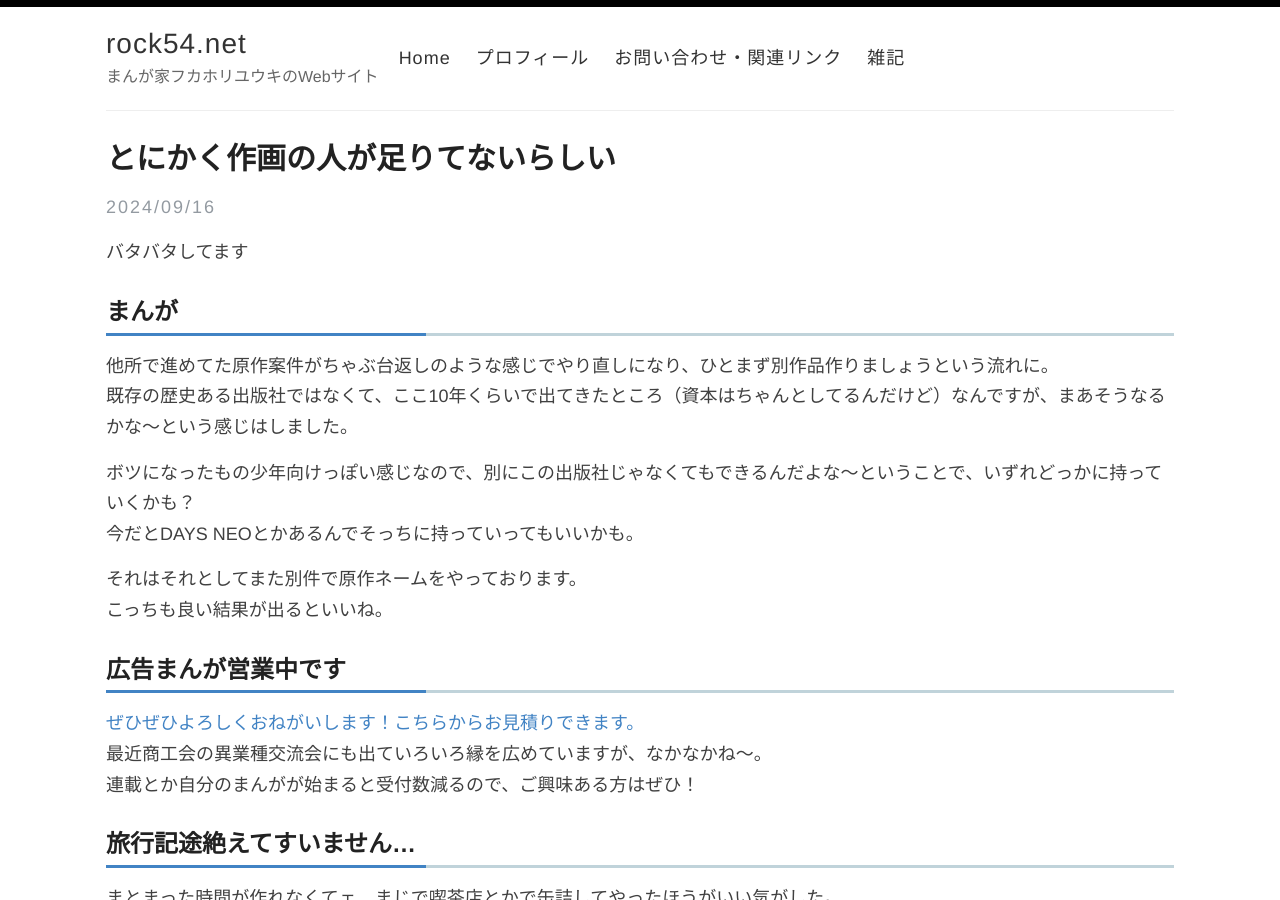
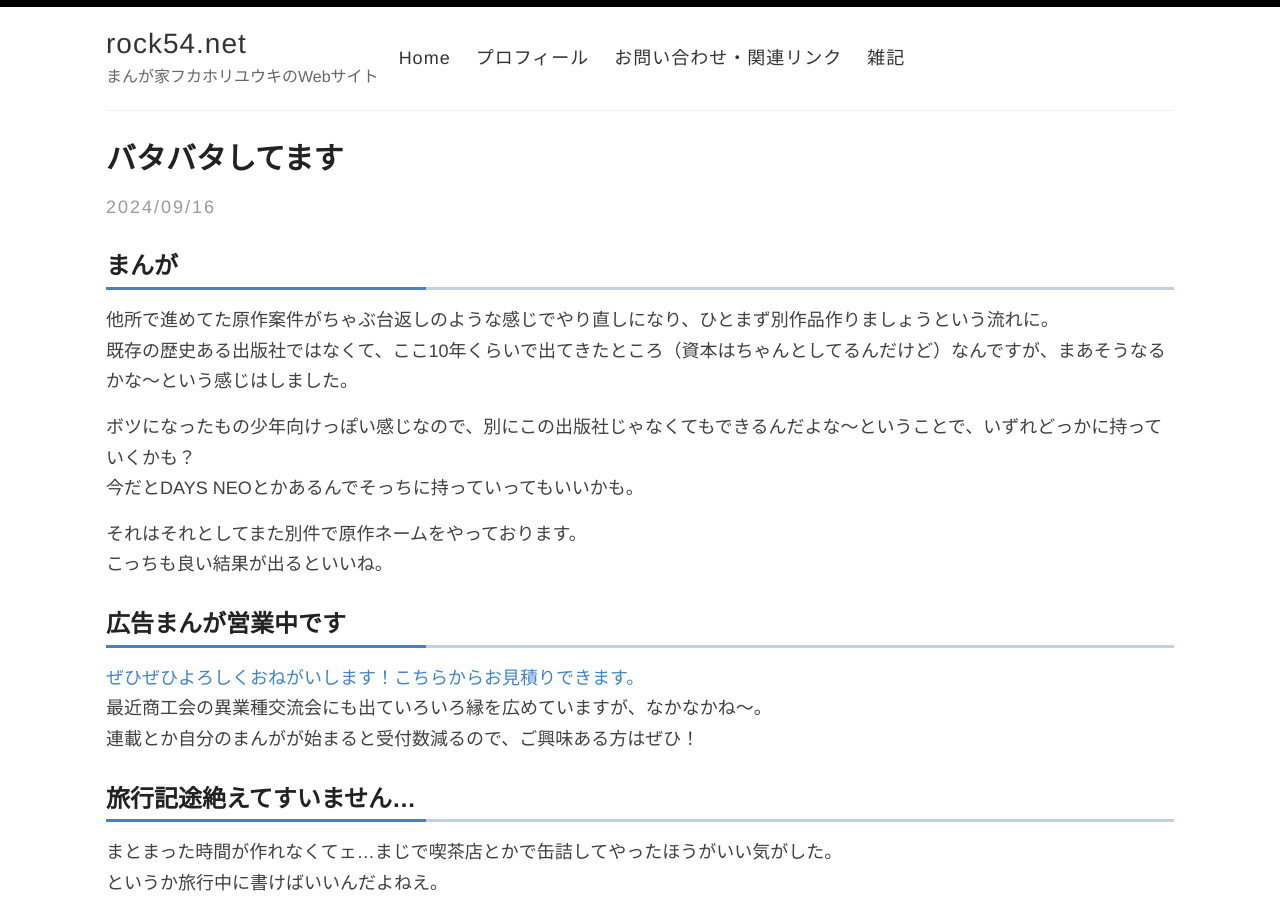
Before and after one commit to fukahorock/rock54main, a Jekyll site: the page built from _posts/2024-09-16-note.md, in a window 1280 px wide and 900 px high. Built offline with Jekyll 4.4.1, drawn with Linux system fonts in a browser that asks for light colours.

Commit message:
Update 2024-09-16-note.md

```diff
--- a/_posts/2024-09-16-note.md
+++ b/_posts/2024-09-16-note.md
@@ -1,11 +1,9 @@
 ---
-title: "とにかく作画の人が足りてないらしい"
+title: "バタバタしてます"
 layout: post
 date: 2024-09-16
 permalink: /notes/2024-09-16.html
 ---
-バタバタしてます
-
 ## まんが
 他所で進めてた原作案件がちゃぶ台返しのような感じでやり直しになり、ひとまず別作品作りましょうという流れに。
 既存の歴史ある出版社ではなくて、ここ10年くらいで出てきたところ（資本はちゃんとしてるんだけど）なんですが、まあそうなるかな〜という感じはしました。
```
